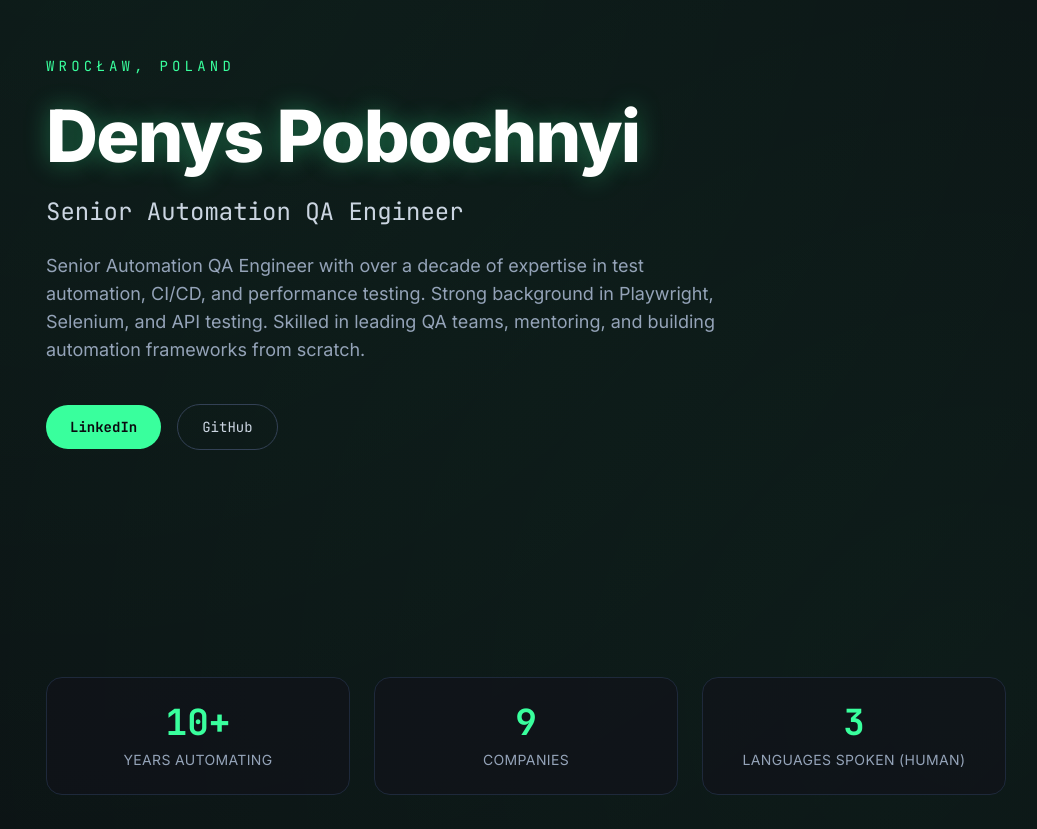
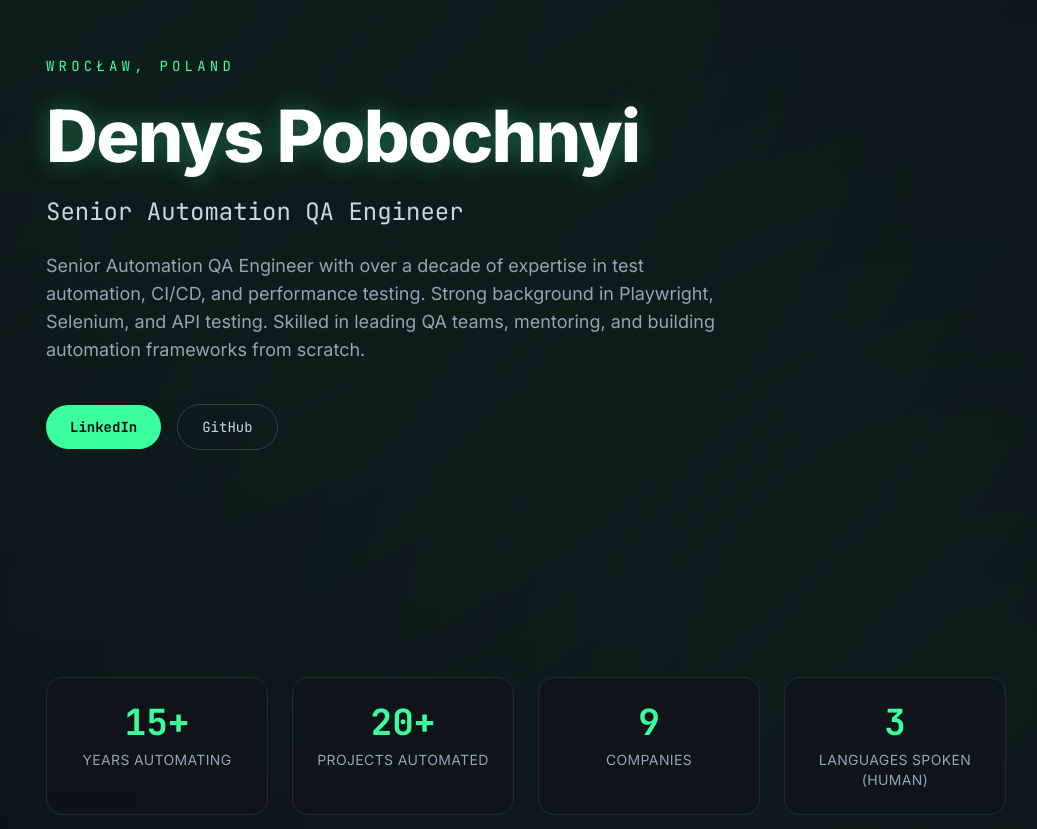
Before and after one commit to denis180889/cv, a React (Vite) app: page / in a window 1280 px wide. Shown: the part 123-952 px from the top of the page, without its empty margins (114-1151 px from the left). Built offline with nearby package versions, Linux system fonts and the light colour scheme.

Commit message:
content: update highlights - 15+ years, 20+ projects automated stat

```diff
--- a/src/components/Highlights.tsx
+++ b/src/components/Highlights.tsx
@@ -3,7 +3,7 @@ import { highlights } from "../data/cv";
 export default function Highlights() {
   return (
     <section className="section-container py-20">
-      <div className="grid grid-cols-1 gap-6 sm:grid-cols-3">
+      <div className="grid grid-cols-2 gap-6 sm:grid-cols-4">
         {highlights.stats.map((stat) => (
           <div
             key={stat.label}
--- a/src/data/cv.ts
+++ b/src/data/cv.ts
@@ -10,7 +10,8 @@ export const profile = {
 
 export const highlights = {
   stats: [
-    { value: "10+", label: "Years Automating" },
+    { value: "15+", label: "Years Automating" },
+    { value: "20+", label: "Projects Automated" },
     { value: "9", label: "Companies" },
     { value: "3", label: "Languages Spoken (Human)" },
   ],
```
